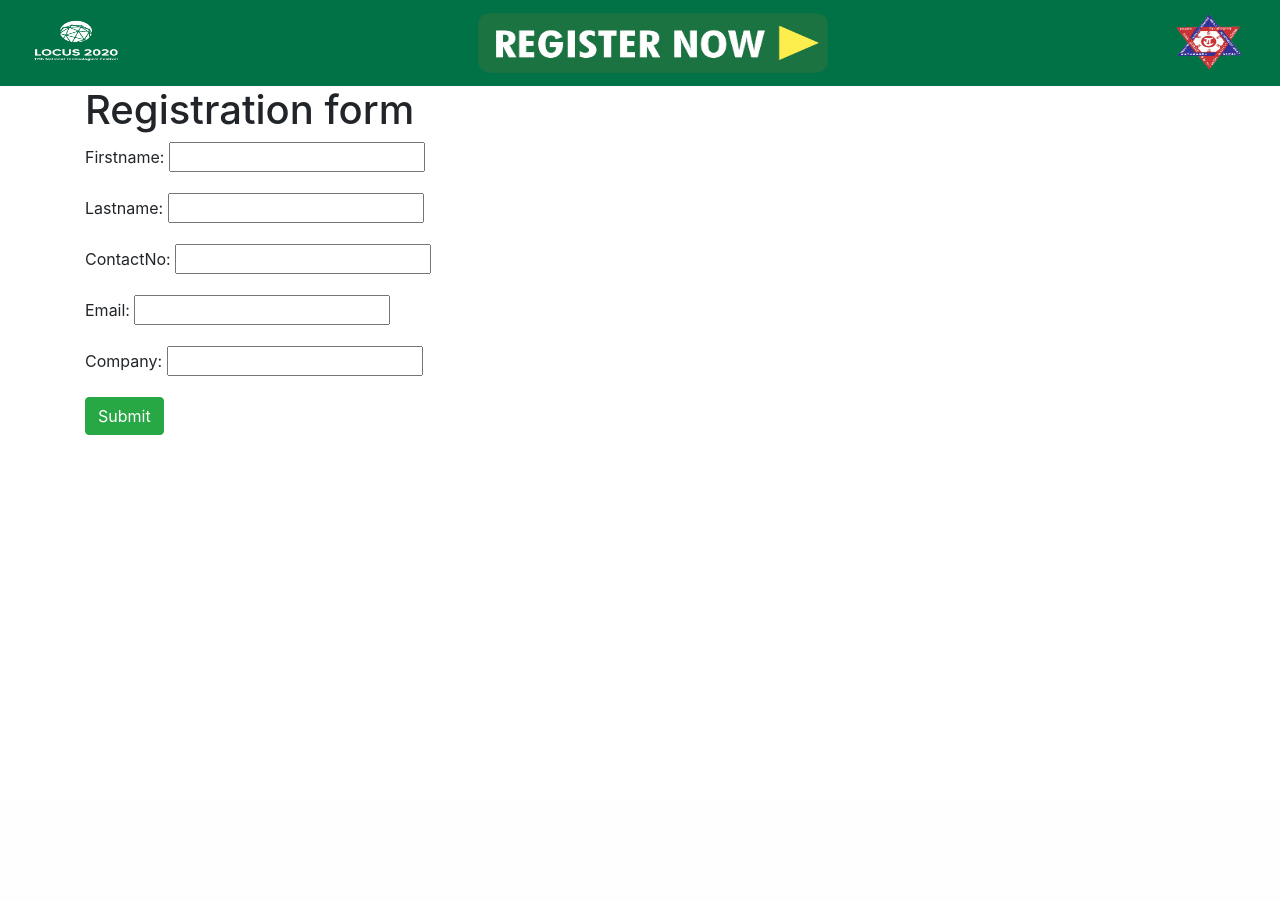
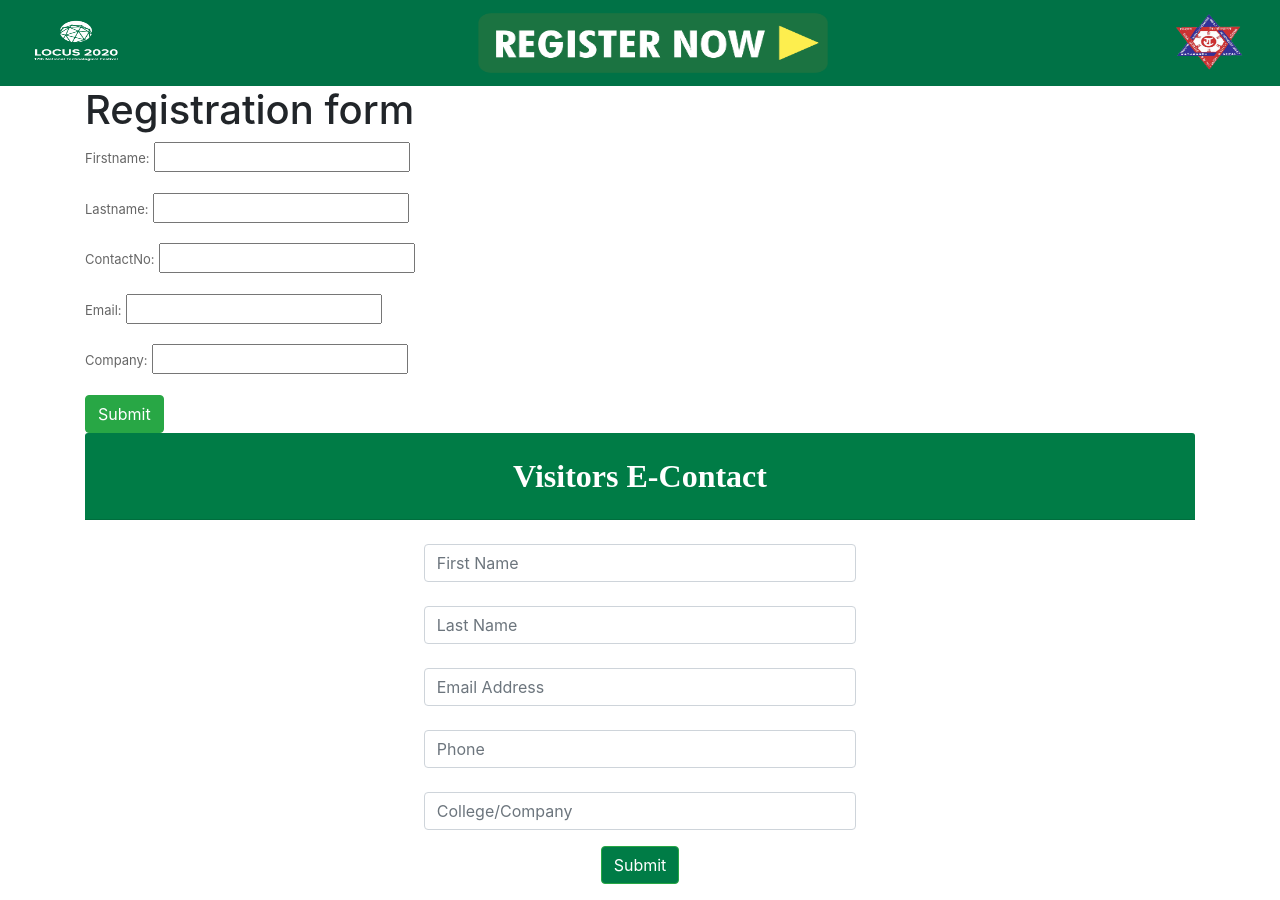
Before and after one commit to 7ami/Locus-Registration, a Django app: template registration/templates/registration/home.html in a window 1280 px wide. Before the commit the page ends 435 px from the top, so only its background shows below. Run offline with Django 3.2, Linux system fonts and the light colour scheme; the template is opened without the code that fills it: values that come from a table or form of the project are taken from there, others are empty; parts of the project's set-up code (start-up, migrations or seed data) failed here and were passed over; some libraries are stand-ins or nearby versions.

Commit message:
css,js added to form and color matched

```diff
--- a/registration/templates/registration/home.html
+++ b/registration/templates/registration/home.html
@@ -11,17 +11,94 @@
 
     <title>locus</title>
     <style>
+    .header {
+    color: #36FF0A;
+    font-size: 27px;
+    padding: 10px;
+    }
+
+
+
     a.navbar-brand {
         font-family:'Lobster',cursive;
         color:aliceblue;
 
+    }
+    .white-text{
+
+      color: #fff;
+      cursor: pointer;
+      text-decoration: italic;
+      font-family: "Times New Roman";
+    }
+    .info-color{
+       background-color: rgb(0,124,70);
     }
     .custom-nav{
         background-color: rgb(0,114,70);
     }
     .nav>li {
    text-align:right;
-}
+    }
+    .form-row {
+    overflow: hidden;
+    padding: 10px;
+    font-size: 13px;
+    border-bottom: 1px solid #eee;
+    }
+
+    .form-row img, .form-row input {
+    vertical-align: middle;
+    }
+
+    .form-row label input[type="checkbox"] {
+    margin-top: 0;
+    vertical-align: 0;
+    }
+
+    form .form-row p {
+    padding-left: 0;
+    }
+
+     .hidden {
+    display: none;
+    }
+    label {
+    font-weight: normal;
+    color: #666;
+    font-size: 13px;
+    }
+
+    .required label, label.required {
+    font-weight: bold;
+    color: #333;
+    }
+
+   form ul.radiolist li {
+    list-style-type: none;
+    }
+
+   form ul.radiolist label {
+    float: none;
+    display: inline;
+    }
+
+    form ul.radiolist input[type="radio"] {
+    margin: -2px 4px 0 0;
+    padding: 0;
+    }
+
+    form ul.inline {
+    margin-left: 0;
+    padding: 0;
+    }
+
+    form ul.inline li {
+    float: left;
+    padding-right: 7px;
+    }
+
+
 
     </style>
   </head>
@@ -45,11 +122,69 @@
             <form action="/regis/" method="post">
                 {% csrf_token %}
                {{ form.as_p }}
-              <button type="submit" class="btn btn-success">Submit</button>
+              <button type="submit" class="btn btn-success waves-effect waves-light" >Submit</button>
             </form>
         </div>
     </div>
 </div>
+<!-- Material form contact -->
+
+<div class="container">
+    <div class="row">
+        <div class="col-md-12">
+            <div class="well well-sm">
+                <form class="form-horizontal" method="post">
+                    <fieldset>
+                        <h2 class="card-header info-color white-text text-center py-4 "><strong>Visitors E-Contact</strong> </h2>
+
+
+                        <div class="form-group">
+
+                            <div class="container col-md-5 mt-4">
+                                <input id="fname" name="name" type="text" placeholder="First Name" class="form-control">
+                            </div>
+                        </div>
+                        <div class="form-group">
+                            <div class="container col-md-5 mt-4">
+                                <input id="lname" name="name" type="text" placeholder="Last Name" class="form-control">
+                            </div>
+                        </div>
+
+                        <div class="form-group">
+
+                            <div class="container col-md-5 mt-4 ">
+                                <input id="email" name="email" type="text" placeholder="Email Address" class="form-control">
+                            </div>
+                        </div>
+
+                        <div class="form-group">
+
+                            <div class="container col-md-5 mt-4">
+                                <input id="phone" name="phone" type="text" placeholder="Phone" class="form-control">
+                            </div>
+                        </div>
+
+                        <div class="form-group">
+
+                            <div class="container col-md-5 mt-4">
+                                <input id="college" name="college" type="text" placeholder="College/Company" class="form-control">
+                            </div>
+                        </div>
+
+
+
+                        <div class="form-group">
+                            <div class="container col-md-5 text-center">
+                                <button type="submit" class="btn btn-success waves-effect waves-light info-color">Submit</button>
+                            </div>
+                        </div>
+                    </fieldset>
+                </form>
+            </div>
+        </div>
+    </div>
+</div>
+
 <script>
 {% if check %}
 alert('Welcome to locus-2020');
```
